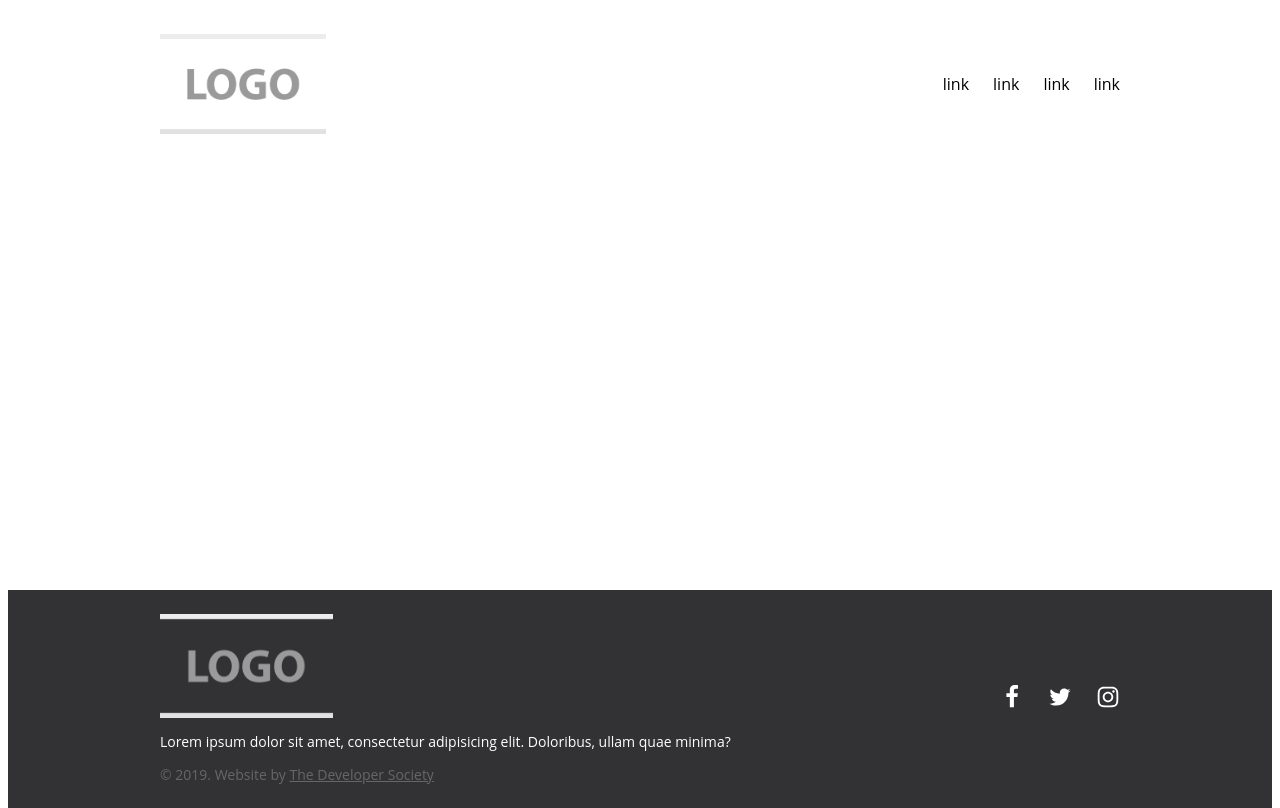
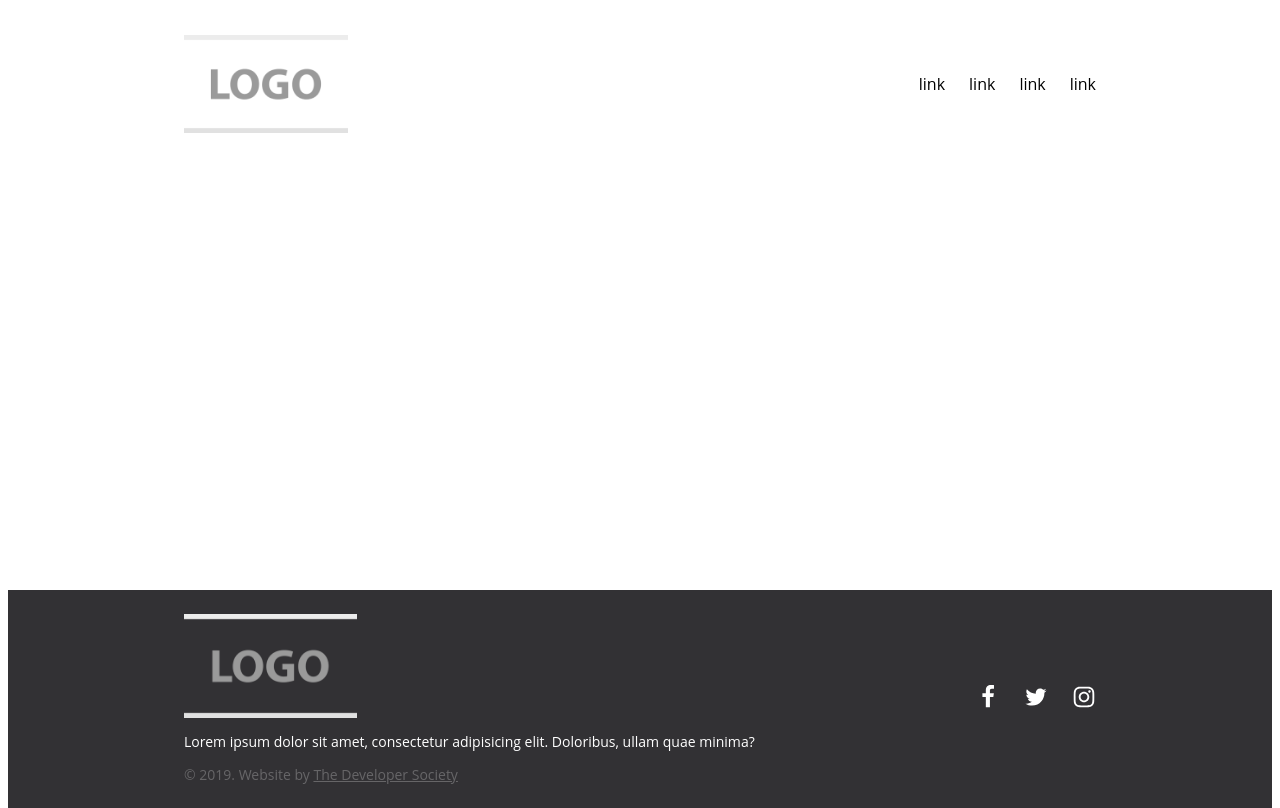
Before and after one commit to developersociety/django-template, a Django app: template {{cookiecutter.project_slug}}/templates/homepage.html in a window 1280 px wide. Run offline with Django 3.2, Linux system fonts and the light colour scheme; the template is opened without the code that fills it, so the values that code supplies are empty; style sheets or scripts are compiled from the project's sources.

Commit message:
add padding

```diff
--- a/{{cookiecutter.project_slug}}/static/scss/layout/_footer.scss
+++ b/{{cookiecutter.project_slug}}/static/scss/layout/_footer.scss
@@ -1,5 +1,5 @@
 .footer .container {
-    padding: 1.5rem 0;
+    padding: 1.5rem;
 }
 
 .footer__legal {
--- a/{{cookiecutter.project_slug}}/static/scss/layout/_header.scss
+++ b/{{cookiecutter.project_slug}}/static/scss/layout/_header.scss
@@ -9,7 +9,7 @@
     display: flex;
     flex-flow: row nowrap;
     align-items: center;
-    padding: 1.5rem 0;
+    padding: 1.5rem;
 }
 
 .nav--desktop {
@@ -64,12 +64,12 @@
         align-items: center;
     }
 
+    .nav__toggle__close {
+        display: none;
+    }
+
     .icon {
         margin-left: 0.25em;
-    }
-
-    .nav__toggle__close {
-        display: none;
     }
 
     @media all and (min-width: 768px) {
```
